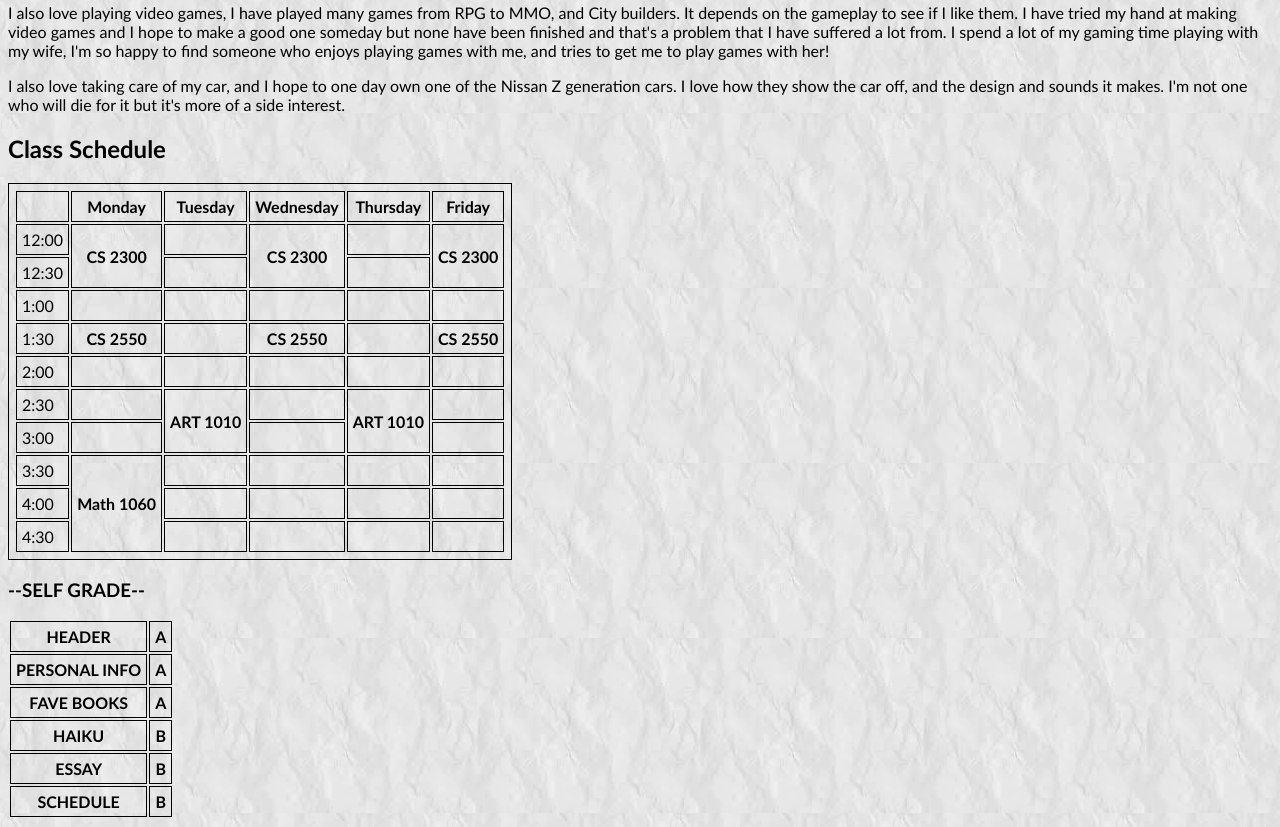
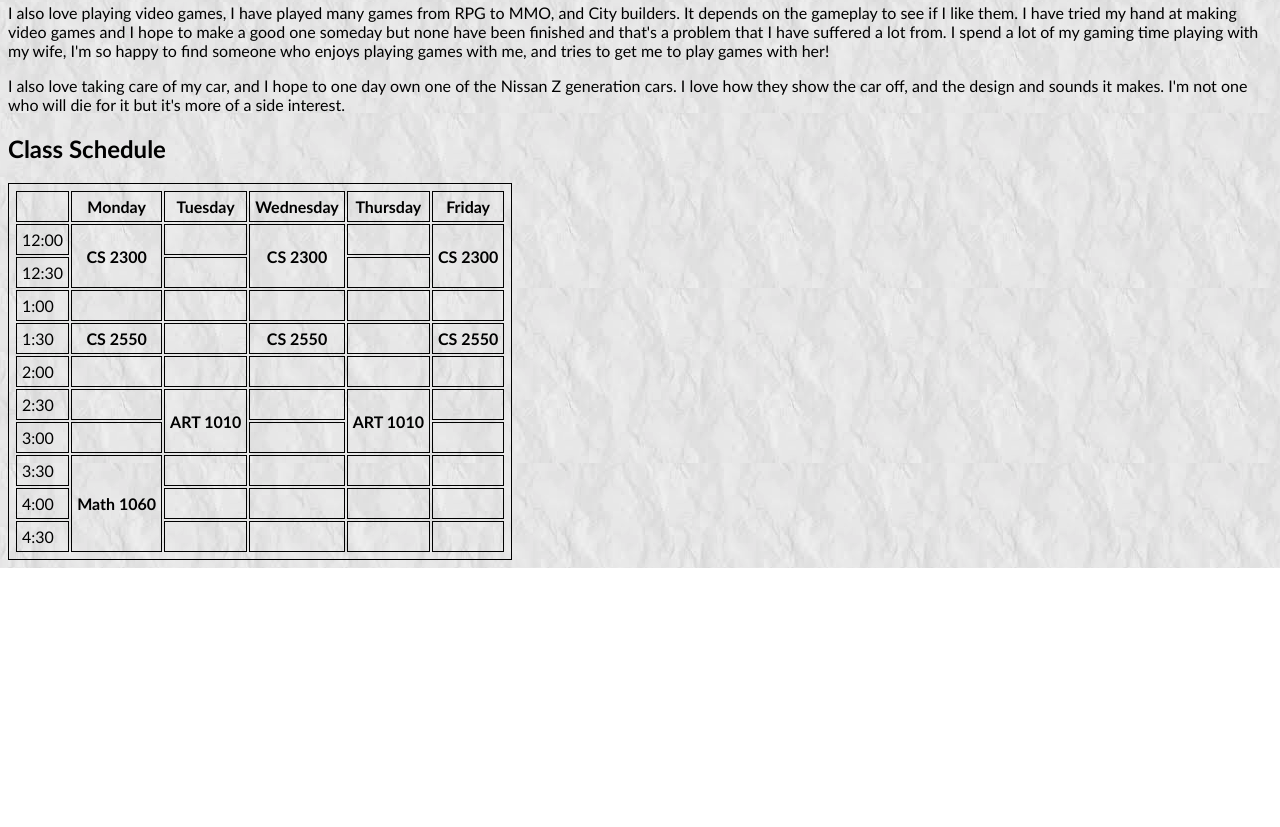
Before and after one commit to RazorzMcLazorz/Project1HTMLAboutMe, a plain HTML site: page index.html in a window 1280 px wide. Shown: the part 762-1589 px from the top of the page. After the commit the page ends 1330 px from the top, so only its background shows below. Drawn offline with Linux system fonts and the light colour scheme.

```diff
--- a/index.html
+++ b/index.html
@@ -170,35 +170,5 @@
         <th></th>
       </tr>
     </table>
-
-
-    <h3> --SELF GRADE--</h3>
-    <table>
-      <tr>
-        <th>HEADER</th>
-        <th>A</th>
-      </tr>
-      <tr>
-        <th>PERSONAL INFO</th>
-        <th>A</th>
-      </tr>
-      <tr>
-        <th>FAVE BOOKS</th>
-        <th>A</th>
-      </tr>
-      <tr>
-        <th>HAIKU</th>
-        <th>B</th>
-      </tr>
-      <tr>
-        <th>ESSAY</th>
-        <th>B</th>
-      </tr>
-      <tr>
-        <th>SCHEDULE</th>
-        <th>B</th>
-      </tr>
-    </table>
-
   </body>
 </html>
```
